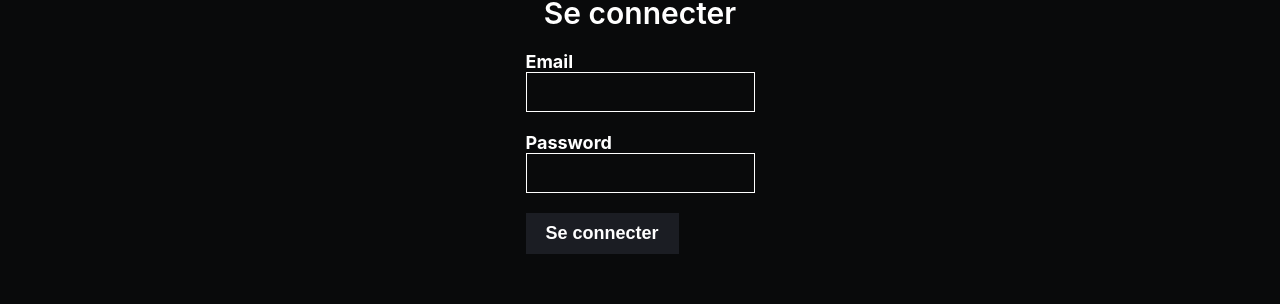
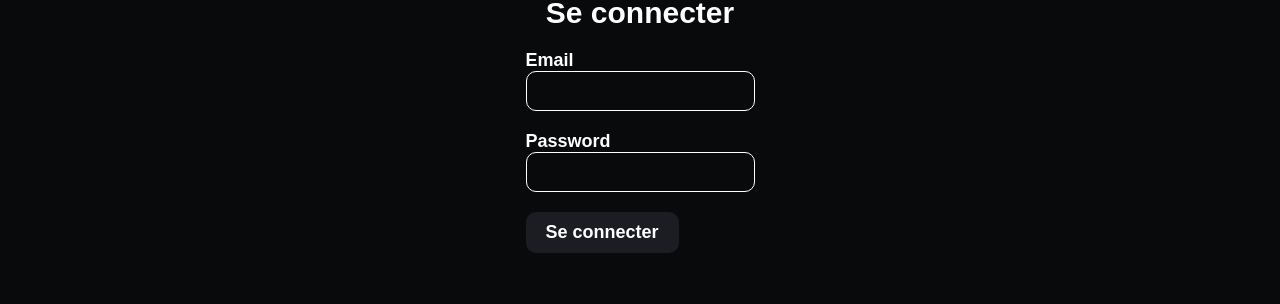
Before and after one commit to 22Nathan/Cinema-django-p2, a React (Create React App) app in the folder front/: page /login in a window 1280 px wide. Shown: the part 431-735 px from the top of the page. Built offline with nearby package versions, Linux system fonts and the light colour scheme.

Commit message:
Update css form

```diff
--- a/front/src/components/Inscription.css
+++ b/front/src/components/Inscription.css
@@ -10,6 +10,7 @@
     padding: 20px;
     margin: 0 auto;
     min-height: 100vh;
+    font-family: 'Heebo', sans-serif;
   }
 
   .inscription-container h1 {
@@ -36,6 +37,7 @@
     border: 1px solid #fff;
     background-color: transparent;
     color: #fff;
+    border-radius: 10px
   }
 
   .form-group input:focus {
@@ -51,6 +53,7 @@
     color: #fff;
     border: none;
     cursor: pointer;
+    border-radius: 10px
   }
 
   button[type='submit']:hover {
--- a/front/src/components/Login.css
+++ b/front/src/components/Login.css
@@ -9,6 +9,7 @@
     padding: 20px;
     margin: 0 auto;
     min-height: 100vh;
+    font-family: 'Heebo', sans-serif;
   }
 
 .login-container h1 {
@@ -34,6 +35,7 @@
   border: 1px solid #fff;
   background-color: transparent;
   color: #fff;
+  border-radius: 10px
 }
 
 .form-group input:focus {
@@ -49,6 +51,7 @@ button[type='submit'] {
   color: #fff; /* You can adjust the button text color */
   border: none;
   cursor: pointer;
+  border-radius: 10px
 }
 
 button[type='submit']:hover {
```
